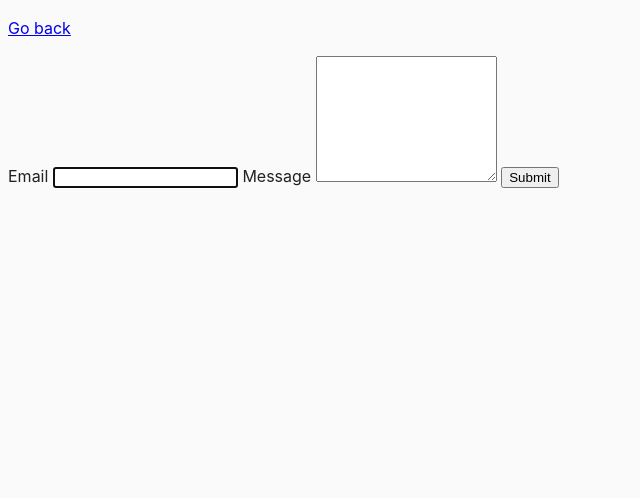
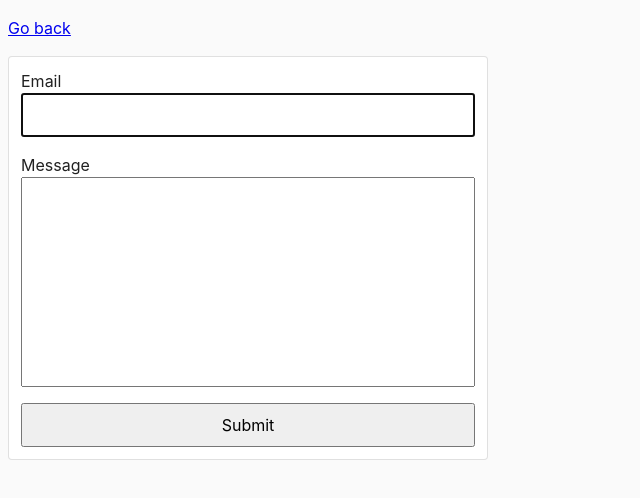
Before and after one commit to xmakuwa/goit-js-hw-09, a website built with Vite: page src/02-feedback.html in a window 1280 px wide. Shown: the whole page, without its empty margins (0-640 px from the left). Built offline with nearby package versions, Linux system fonts and the light colour scheme.

Commit message:
Update 02-feedback.html

```diff
--- a/src/02-feedback.html
+++ b/src/02-feedback.html
@@ -6,7 +6,7 @@
     <meta name="viewport" content="width=device-width, initial-scale=1.0" />
     <title>Feedback form</title>
     <link rel="stylesheet" href="css/common.css" />
-    <link rel="stylesheet" href="css/03-feedback.css" />
+    <link rel="stylesheet" href="css/feedback.css" />
   </head>
   <body>
     <p><a href="index.html">Go back</a></p>
```
